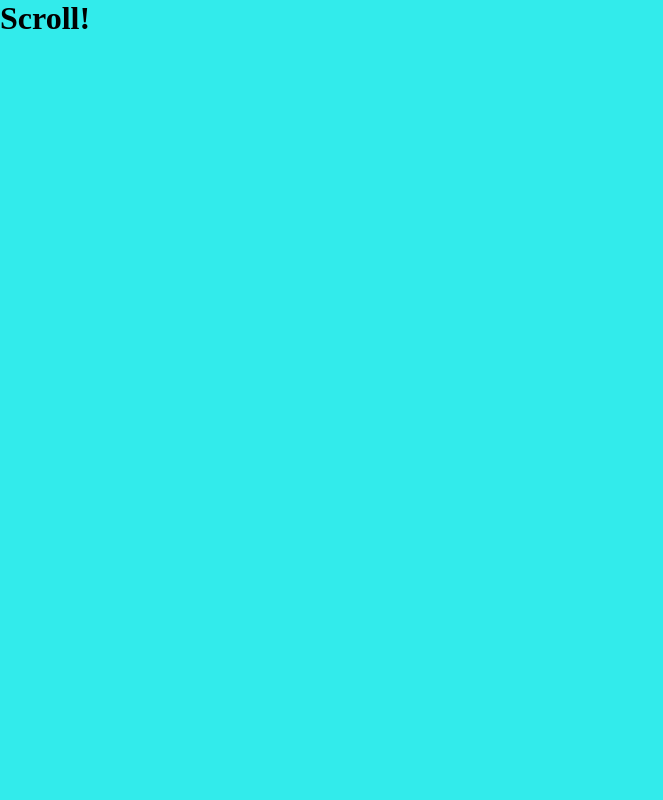
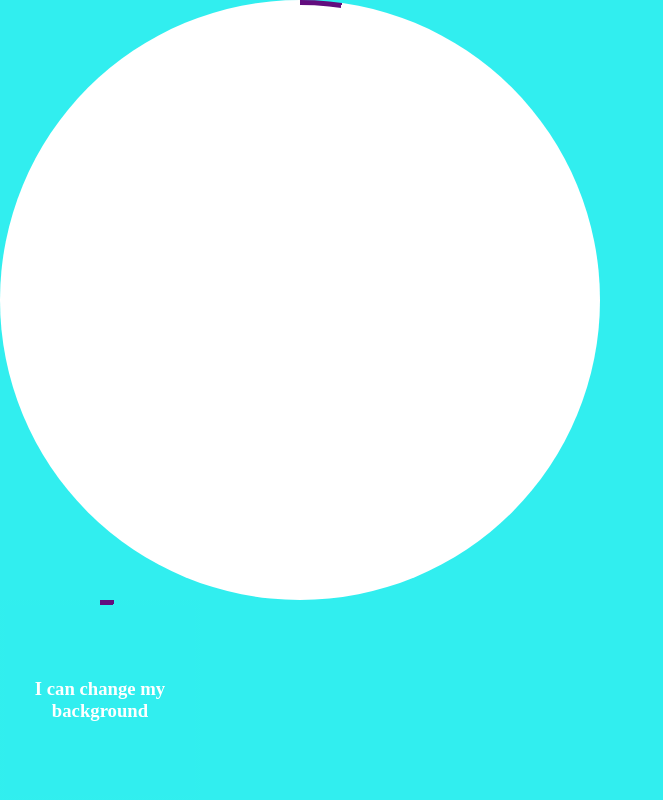
Before and after one commit to zJaaal/react-scroll-utilities, a React (Vite) app: page / in a window 1280 px wide. Shown: the top 800 px of the page, without its empty margins (0-663 px from the left). Built offline with nearby package versions, Linux system fonts and the light colour scheme.

Commit message:
change visual testing to work with the new refactor

```diff
--- a/src/IconTest.tsx
+++ b/src/IconTest.tsx
@@ -1,6 +1,6 @@
 import React, { FC } from "react";
 
-const IconTest: FC<any> = ({ __dynamicColor }) => {
+const IconTest: FC<any> = ({ iconColor }) => {
   return (
     <div
       style={{
@@ -29,7 +29,7 @@ const IconTest: FC<any> = ({ __dynamicColor }) => {
             borderRadius: "50%",
             height: "50px",
             width: "50px",
-            backgroundColor: __dynamicColor,
+            backgroundColor: iconColor,
           }}
         ></div>
         <div
@@ -37,7 +37,7 @@ const IconTest: FC<any> = ({ __dynamicColor }) => {
             borderRadius: "50%",
             height: "90px",
             width: "90px",
-            backgroundColor: __dynamicColor,
+            backgroundColor: iconColor,
           }}
         ></div>
         <div
@@ -45,11 +45,11 @@ const IconTest: FC<any> = ({ __dynamicColor }) => {
             borderRadius: "50%",
             height: "50px",
             width: "50px",
-            backgroundColor: __dynamicColor,
+            backgroundColor: iconColor,
           }}
         ></div>
       </div>
-      <h2 style={{ color: __dynamicColor, textAlign: "center" }}>
+      <h2 style={{ color: iconColor, textAlign: "center" }}>
         {" "}
         Some random text with the color of the background
       </h2>
--- a/src/main.tsx
+++ b/src/main.tsx
@@ -16,35 +16,28 @@ ReactDOM.createRoot(document.getElementById("root") as HTMLElement).render(
       endColor={[106, 46, 53]}
       style={{ height: "100%" }}
     >
-      <h1>Scroll!</h1>
-      <div style={{ height: "2000px" }}></div>
-      <App />
-      <Render
-        style={{
-          transform: "translate(0, 1000px)",
-          height: "100px",
-        }}
-        dynamicBackground={true}
-      >
-        <h3>I'm Render Component using this beautiful background</h3>
-      </Render>
+      {(color) => (
+        <div>
           <Circle
             radius={600}
             stroke={10}
             color={"#620d7e"}
-        dynamicBackground={true}
+            backgroundColor={"white"}
           >
+            <Circle color={color} backgroundColor={"white"} speed={2}>
               <h3 style={{ textAlign: "center", color: "white" }}>
                 I can change my background
               </h3>
             </Circle>
-      <Rectangle stroke={10} color={"#620d7e"} dynamicBackground={true}>
+          </Circle>
+          <Rectangle stroke={10} color={"#620d7e"} backgroundColor={color}>
             <h3 style={{ textAlign: "center", color: "white" }}>
               I can change my background
             </h3>
           </Rectangle>
-      <IconTest dynamicBackground={true} />
-      <div style={{ height: "2000px" }}></div>
+          <IconTest iconColor={color} />
+        </div>
+      )}
     </DynamicBackground>
     {/* <div
       style={{
```
Lines whose indentation alone changed are shown as unchanged.
